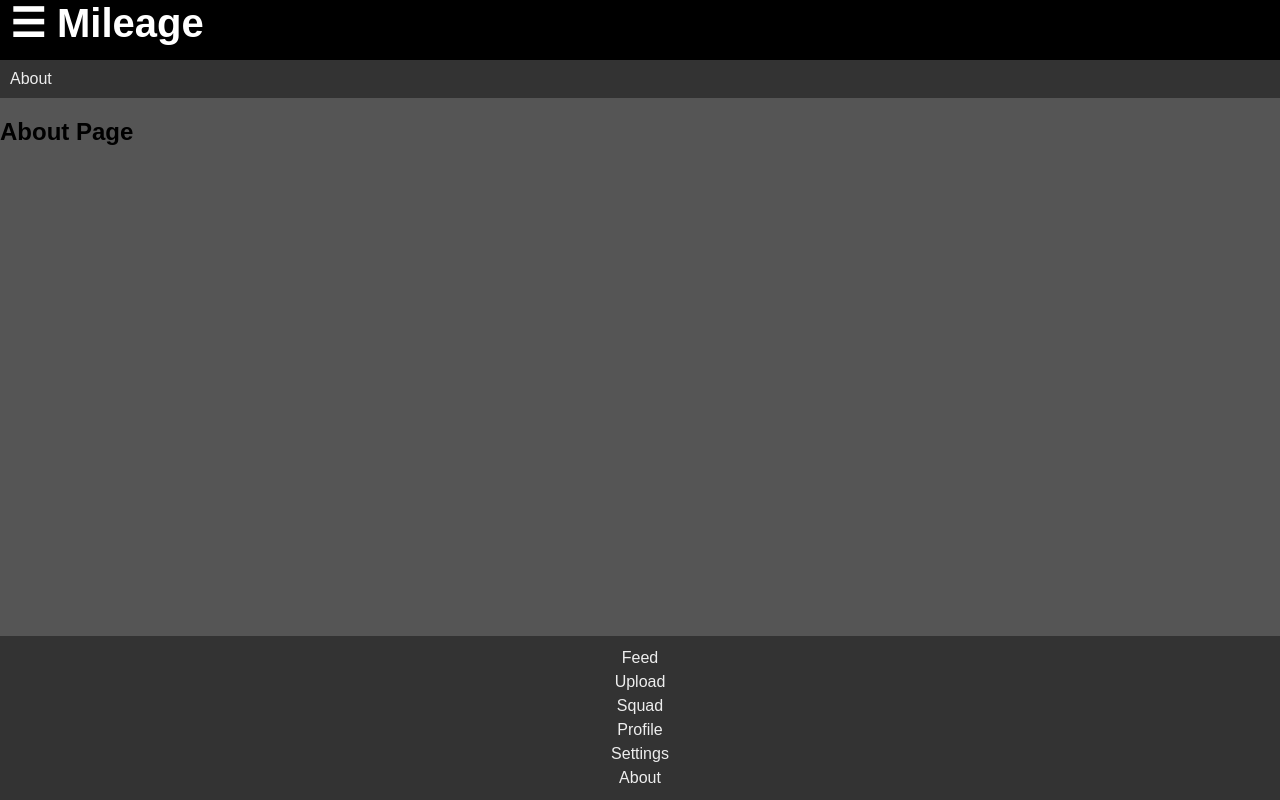
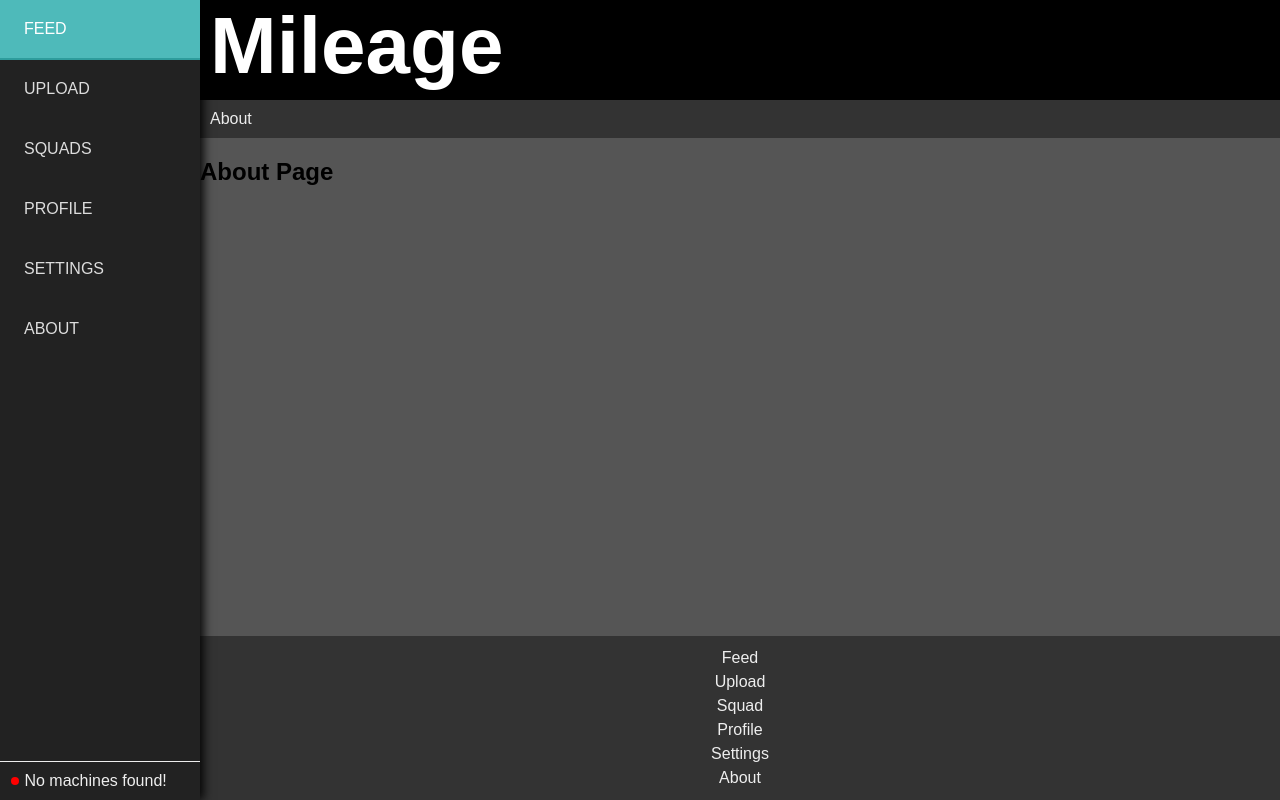
Before and after one commit to dnpotter001/Mileage-Flask-Python, a Flask app: page /about in a window 1280 px wide. Run offline with Flask 2, Linux system fonts and the light colour scheme.

Commit message:
finished basic layout

```diff
--- a/app.py
+++ b/app.py
@@ -1,4 +1,4 @@
-from flask import Flask, render_template
+from flask import Flask, render_template, url_for
 app = Flask(__name__)
 
 workouts = [
--- a/static/main.css
+++ b/static/main.css
@@ -71,6 +71,10 @@
   cursor: pointer;
   transition: all 0.5s ease-in-out;
   position: absolute;
+}
+
+.desktopheader{
+  display:none;
 }
 
 nav {
@@ -270,4 +274,32 @@
 
 /* desktop styling */
 
-@media screen and (min-width: 1000px) {}
+@media screen and (min-width: 1000px) {
+  .template {
+    display: grid;
+    grid-template-columns: 200px 1fr;
+    grid-template-rows: 100px auto 1fr auto;
+    grid-template-areas:
+      "nav header"
+      "nav subheader"
+      "nav content "
+      "nav footer  "
+    ;
+    height: 100vh;
+  }
+
+  nav{
+    position: relative;
+    width:auto;
+  }
+
+  #navbutton {
+    display: none;
+  }
+
+  .desktopheader{
+    display: inline;
+    color: white;
+    padding: 10px;
+  }
+}
--- a/templates/layout.html
+++ b/templates/layout.html
@@ -4,7 +4,7 @@
 <head>
   <meta charset="utf-8" />
   <meta name="viewport" content="width=device-width, initial-scale=1.0">
-  <link rel="stylesheet" type="text/css" media="screen" href="../static/main.css" />
+  <link rel="stylesheet" type="text/css" media="screen" href="{{url_for('static', filename='main.css')}}" />
 
   {% if title %}
   <title>Mileage - {{title}}</title>
```
